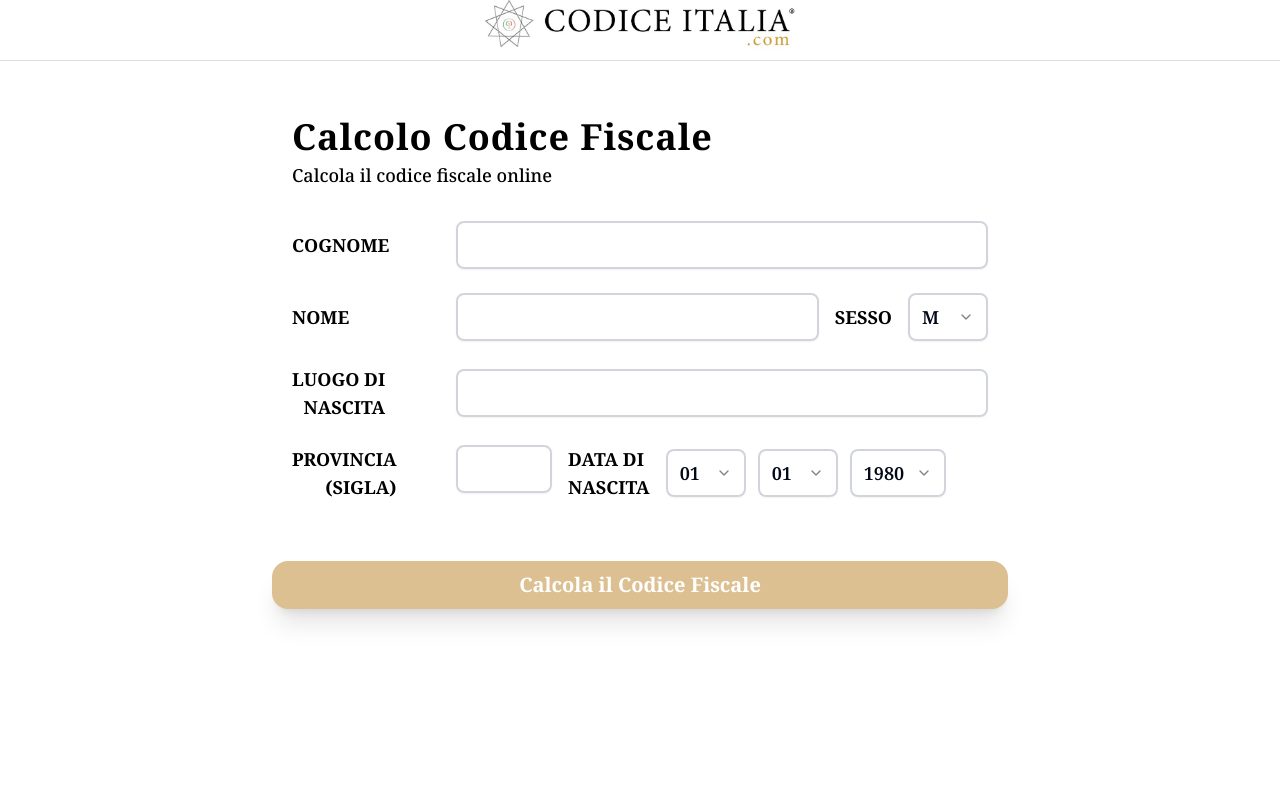
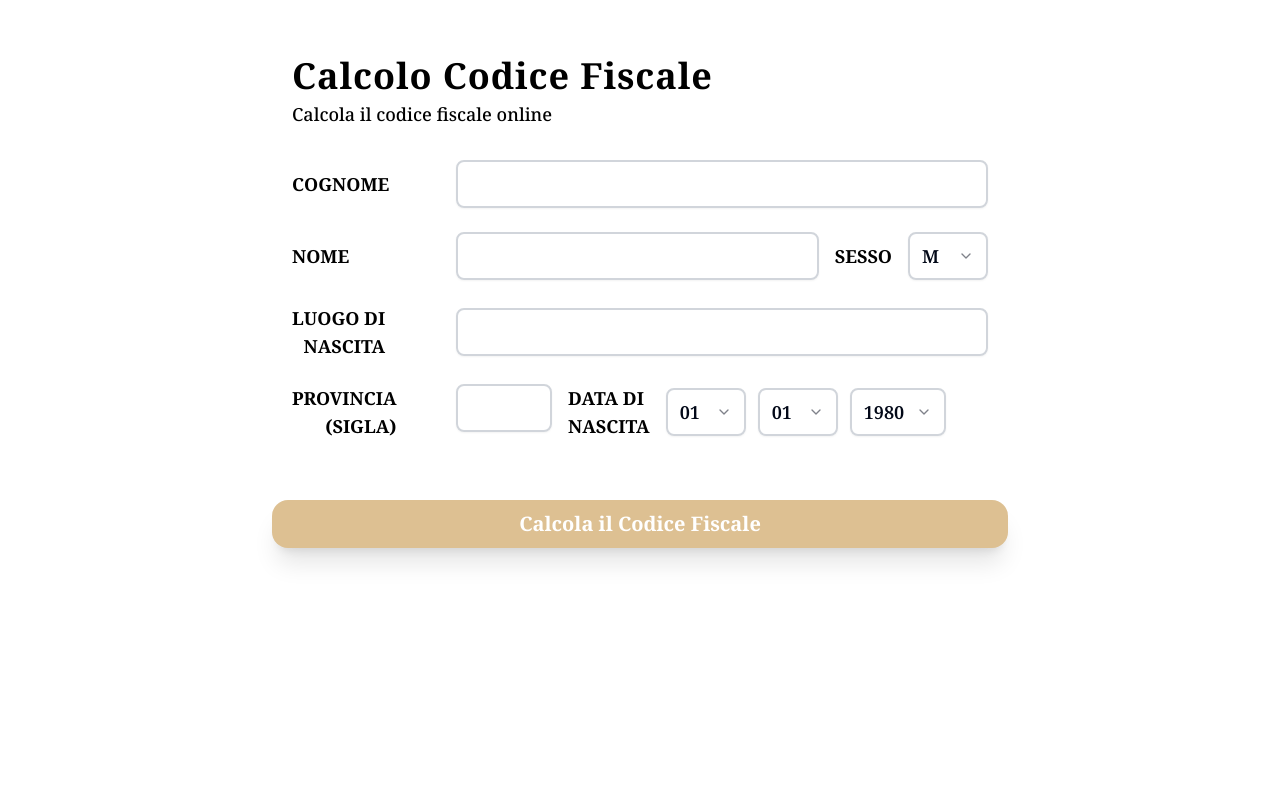
Before and after one commit to tanvirTheDev/Codice-Fiscale-Generator---Italian, a React (Vite) app in the folder client/: page / in a window 1280 px wide. Shown: the top 800 px of the page. Built offline with nearby package versions, Linux system fonts and the light colour scheme.

Commit message:
remove header

```diff
--- a/client/src/components/CityDetail.tsx
+++ b/client/src/components/CityDetail.tsx
@@ -1,7 +1,6 @@
 import axios from "axios";
 import { useEffect, useMemo, useState } from "react";
 import { useParams } from "react-router-dom";
-import logo from "../../src/assets/logo-codiceitalia-com_895x150.jpg";
 import type { PostalEntry } from "./PostalCodeSearch";
 import PostalCodeSearch from "./PostalCodeSearch";
 
@@ -98,13 +97,6 @@ export default function CityDetail() {
 
   return (
     <div className="min-h-screen bg-white">
-      <div className="flex justify-center border-b-[1px] border-[#ddd] bg-white">
-        <img
-          src={logo}
-          className="w-[220px] sm:w-[320px] md:w-[365px] h-auto max-h-[60px] pb-2 object-contain"
-          alt="Logo"
-        />
-      </div>
       <div className="max-w-3xl mx-auto px-4 py-8">
         <h1 className="text-2xl font-bold text-green-700 mb-2">
           ZIP code {city.city}
--- a/client/src/components/Form.tsx
+++ b/client/src/components/Form.tsx
@@ -10,7 +10,6 @@ import {
 } from "@/components/ui/select";
 import axios from "axios";
 import { useState } from "react";
-import logo from "../../src/assets/logo-codiceitalia-com_895x150.jpg";
 
 // Common Italian cities for autocomplete
 const COMMON_CITIES = [
@@ -140,13 +139,6 @@ export default function TaxCodeCalculator() {
 
   return (
     <div className="h-full md:h-auto md:min-h-[600px] lg:min-h-screen bg-white">
-      <div className="flex justify-center border-b-[1px] border-[#ddd] bg-white">
-        <img
-          src={logo}
-          className="w-[220px] sm:w-[320px] md:w-[365px] h-auto max-h-[60px] pb-2 object-contain"
-          alt="Logo"
-        />
-      </div>
       <div className="flex justify-center py-4 sm:py-6 md:py-8">
         <form
           onSubmit={handleSubmit}
```
